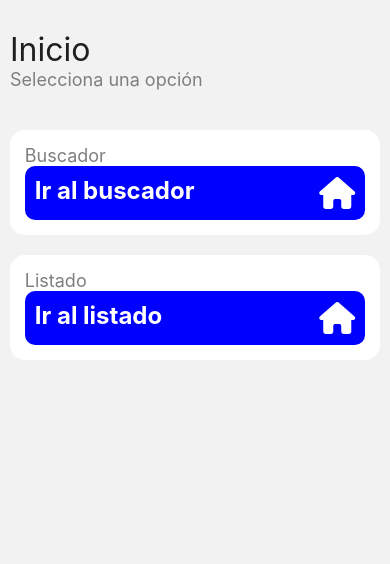
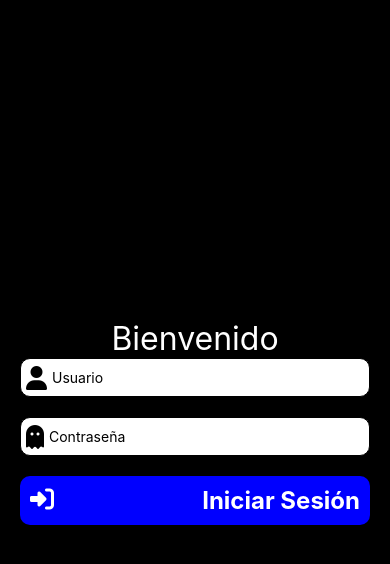
Before and after one commit to luisgudeo/appsmoviles, a React Native app: screen /Login in a window 390 px wide. Shown: the top 564 px of the page. Built offline with nearby package versions, Linux system fonts and the light colour scheme.

Commit message:
clase viernes

```diff
--- a/App.tsx
+++ b/App.tsx
@@ -1,18 +1,24 @@
-import React from 'react';
+import React, { useEffect } from 'react';
 import { NavigationContainer } from '@react-navigation/native';
 import { createNativeStackNavigator } from '@react-navigation/native-stack';
 
 import Principal from './src/Principal/Index';
 import Buscador from './src/Buscador/Index';
+import Login from './src/Login/Index';
+
+import { CrearDatos } from './src/_api/datos';
 
 const Stack = createNativeStackNavigator();
-
 const App = () => {
+    useEffect(() => {
+        CrearDatos();
+    }, []);
     return(
      <NavigationContainer>
-        <Stack.Navigator initialRouteName="Principal" screenOptions={{headerShown: false}}>
+        <Stack.Navigator initialRouteName="Login" screenOptions={{headerShown: false}}>
             <Stack.Screen name='Principal' component={Principal} />
             <Stack.Screen name='Buscador' component={Buscador} />
+            <Stack.Screen name='Login' component={Login} />
         </Stack.Navigator>
      </NavigationContainer>
     )
--- a/package.json
+++ b/package.json
@@ -10,6 +10,7 @@
     "test": "jest"
   },
   "dependencies": {
+    "@react-native-async-storage/async-storage": "^2.0.0",
     "@react-navigation/native": "^6.1.18",
     "@react-navigation/native-stack": "^6.10.1",
     "axios": "^1.7.4",
--- /dev/null
+++ b/src/Login/Index.tsx
@@ -0,0 +1,58 @@
+import React, { useState } from 'react';
+import { View, TextInput, Text, Pressable, Alert } from 'react-native'
+import AsyncStorage from '@react-native-async-storage/async-storage';
+import Icon from 'react-native-vector-icons/FontAwesome6';
+
+import { views } from '../_estilos/views';
+import { textos } from '../_estilos/textos';
+import { botones } from '../_estilos/botones';
+
+let txtUser;
+
+const Login = ({ navigation }) => {
+    const [user, setUser] = useState('');
+    const [pass, setPass] = useState('');
+    const validar = async () => {
+        let usuarios = await AsyncStorage.getItem('usuarios');
+        let lista = JSON.parse(usuarios);
+        let existe = false;
+        lista.map((item) => {
+            if(item.user == user && item.pass == pass){
+                existe = true;
+            }
+        });
+        if(existe == false){
+            Alert.alert('Error', 'Usuario o contraseña incorrectos');
+            setUser('');
+            setPass('');
+            txtUser.focus();
+        } else {
+            await AsyncStorage.setItem('login', 'true');
+            navigation.navigate('Principal');
+        }
+    }
+    return(
+        <View style={[views.login]}>
+            <Text style={[textos.tituloLogin]}>Bienvenido</Text>
+            <View style={[views.inputView]}>
+                <Icon name='user' size={24} color='black' solid/>
+                <TextInput
+                    ref={(input) => {txtUser = input;}}
+                    placeholder='Usuario'
+                    value={user}
+                    onChangeText={setUser}
+                    style={[views.input]} />
+            </View>
+            <View style={[views.inputView]}>
+                <Icon name='ghost' size={24} color='black' />
+                <TextInput secureTextEntry={true} placeholder='Contraseña' value={pass} onChangeText={setPass} style={[views.input]} />
+            </View>
+            <Pressable style={[botones.btn]} onPress={validar}>
+                <Icon name='right-to-bracket' size={24} color='white' solid/>
+                <Text style={[textos.btn]}>Iniciar Sesión</Text>
+            </Pressable>
+        </View>
+    )
+}
+
+export default Login;
--- /dev/null
+++ b/src/_api/datos.tsx
@@ -0,0 +1,14 @@
+import AsyncStorage from "@react-native-async-storage/async-storage";
+
+export const CrearDatos = async () => {
+    let datos = await AsyncStorage.getItem('usuarios');
+    console.log(datos);
+    if (datos == null) {
+        let usuarios = [];
+        usuarios.push({user: 'root', pass: 'root'});
+        usuarios.push({user: 'admin', pass: 'admin'});
+        usuarios.push({user: 'luis', pass: 'admin123'});
+        usuarios.push({user: 'usuario', pass: 'usuario123'});
+        await AsyncStorage.setItem('usuarios', JSON.stringify(usuarios));
+    }
+}
--- a/src/_estilos/textos.tsx
+++ b/src/_estilos/textos.tsx
@@ -1,6 +1,10 @@
 import { StyleSheet } from "react-native";
 
 export const textos = StyleSheet.create({
+    tituloLogin: {
+        fontSize: 32,
+        color: 'white',
+    },
     titulo: {
         fontSize: 32,
         color: '#1f1f1f'
--- a/src/_estilos/views.tsx
+++ b/src/_estilos/views.tsx
@@ -1,6 +1,13 @@
 import { StyleSheet } from "react-native";
 
 export const views = StyleSheet.create({
+    login: {
+        flex: 1,
+        backgroundColor: 'black',
+        justifyContent: 'center',
+        alignItems: 'center',
+        padding: 20,
+    },
     card: {
         width: '95%',
         padding: 15,
```
Also changed, not shown: src/_componentes/Titulo.tsx (line endings or trailing spaces), 1 other file (tests, documents, lock files or other folders).
